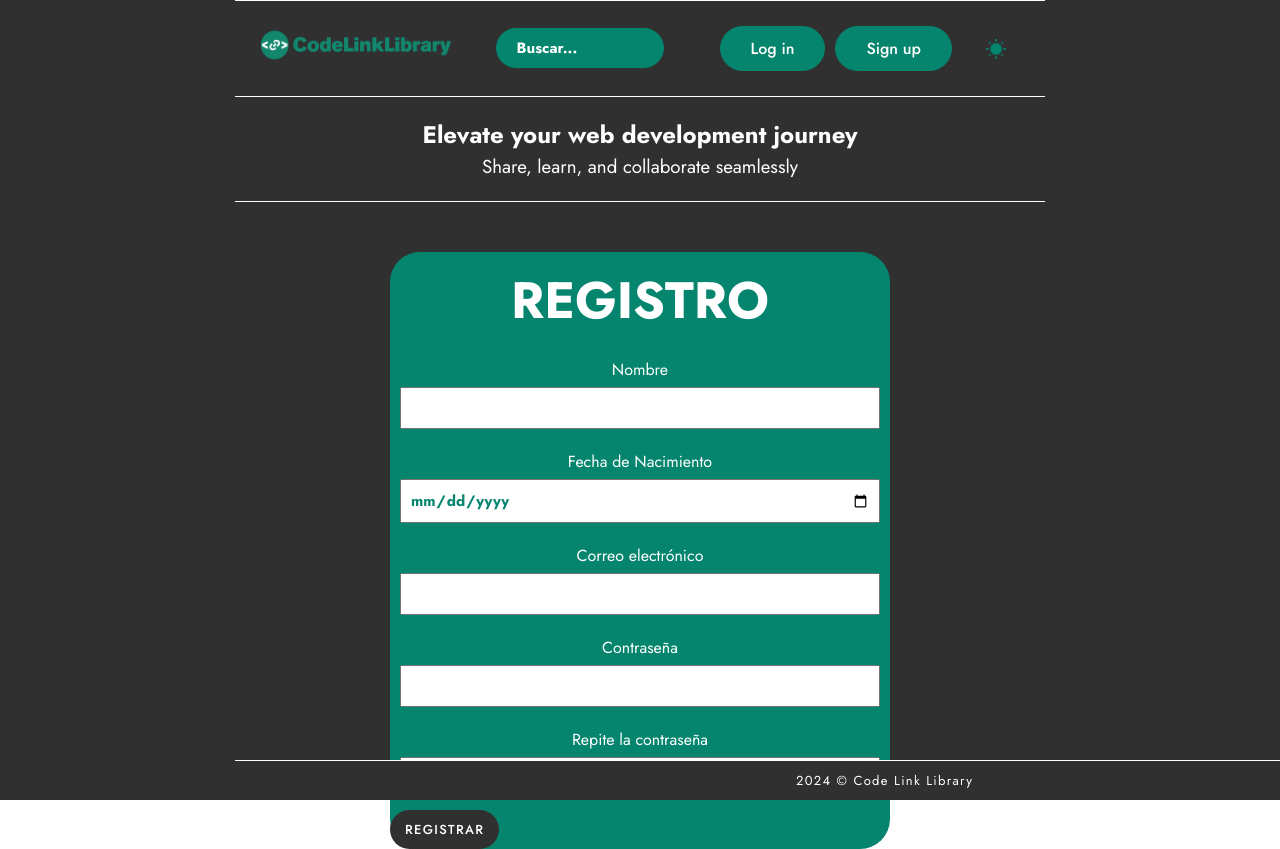
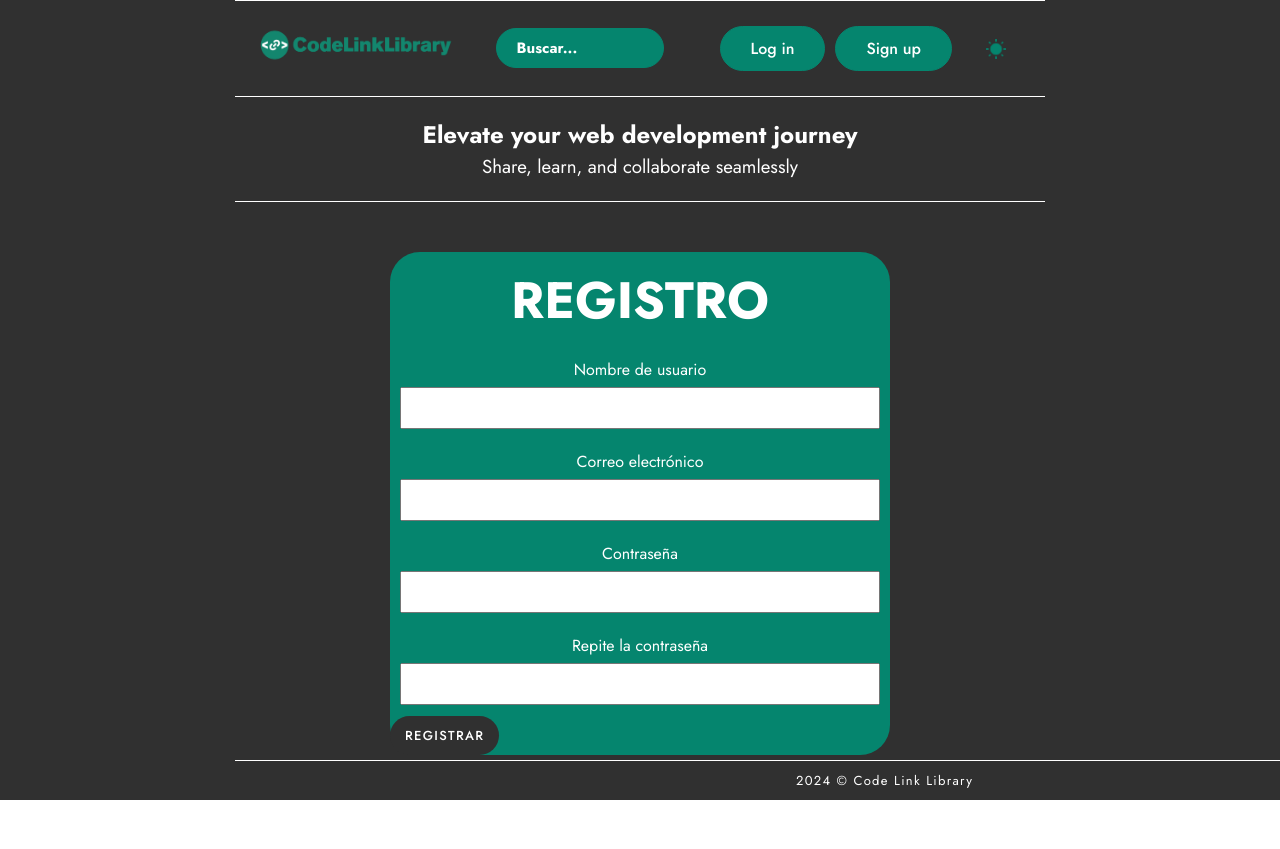
Before and after one commit to helenartola/codeLinkLibraryFront, a React (Vite) app: page /registro in a window 1280 px wide. After the commit the page ends 800 px from the top, so only its background shows below. Built offline with nearby package versions, Linux system fonts and the light colour scheme.

Commit message:
actualizacion PaginaRegistro (NOT NULL)

```diff
--- a/src/pages/paginaregistro/PaginaRegistro.jsx
+++ b/src/pages/paginaregistro/PaginaRegistro.jsx
@@ -4,8 +4,7 @@ import { registroUsuarioService } from "../../services";
 export const PaginaRegistro = () => {
   //hacemos que todos los campos esten controlados por un estado
   //creamos un estado para cada uno de los campos del formulario
-  const [name, setName] = useState("");
-  const [birthDate, setBirthDate] = useState("");
+  const [userName, setName] = useState("");
   const [email, setEmail] = useState("");
   const [pass1, setPass1] = useState("");
   const [pass2, setPass2] = useState("");
@@ -23,7 +22,7 @@ export const PaginaRegistro = () => {
 
     //Hacemos un try catch porque nos vamos a comunicar con la base de datos y así controlamos nosotros los errores que puedan surgir
     try {
-      await registroUsuarioService({ name, email, password: pass1 });
+      await registroUsuarioService({ userName, email, password: pass1 });
     } catch (error) {
       setError(error.message);
     }
@@ -35,25 +34,13 @@ export const PaginaRegistro = () => {
       {/* Gestionamos el envio con el evento handleForm */}
       <form onSubmit={handleForm}>
         <fieldset>
-          <label htmlFor="nombre">Nombre</label>
+          <label htmlFor="Nombre de usuario">Nombre de usuario</label>
           {/* Creamos un evento dentro de cada uno de los inputs para que cuando se actualicen los campos, actualice el estado */}
           <input
-            value={name}
+            value={userName}
             onChange={(e) => setName(e.target.value)}
             type="text"
             required
-          />
-        </fieldset>
-
-        <fieldset>
-          <label htmlFor="fechaNacimiento">Fecha de Nacimiento</label>
-          <input
-            value={birthDate}
-            type="date"
-            id="fechaNacimiento"
-            name="fechaNacimiento"
-            required
-            onChange={(e) => setBirthDate(e.target.value)}
           />
         </fieldset>
 
```
Also changed, not shown: src/services/index.js (+2 -8 lines).
